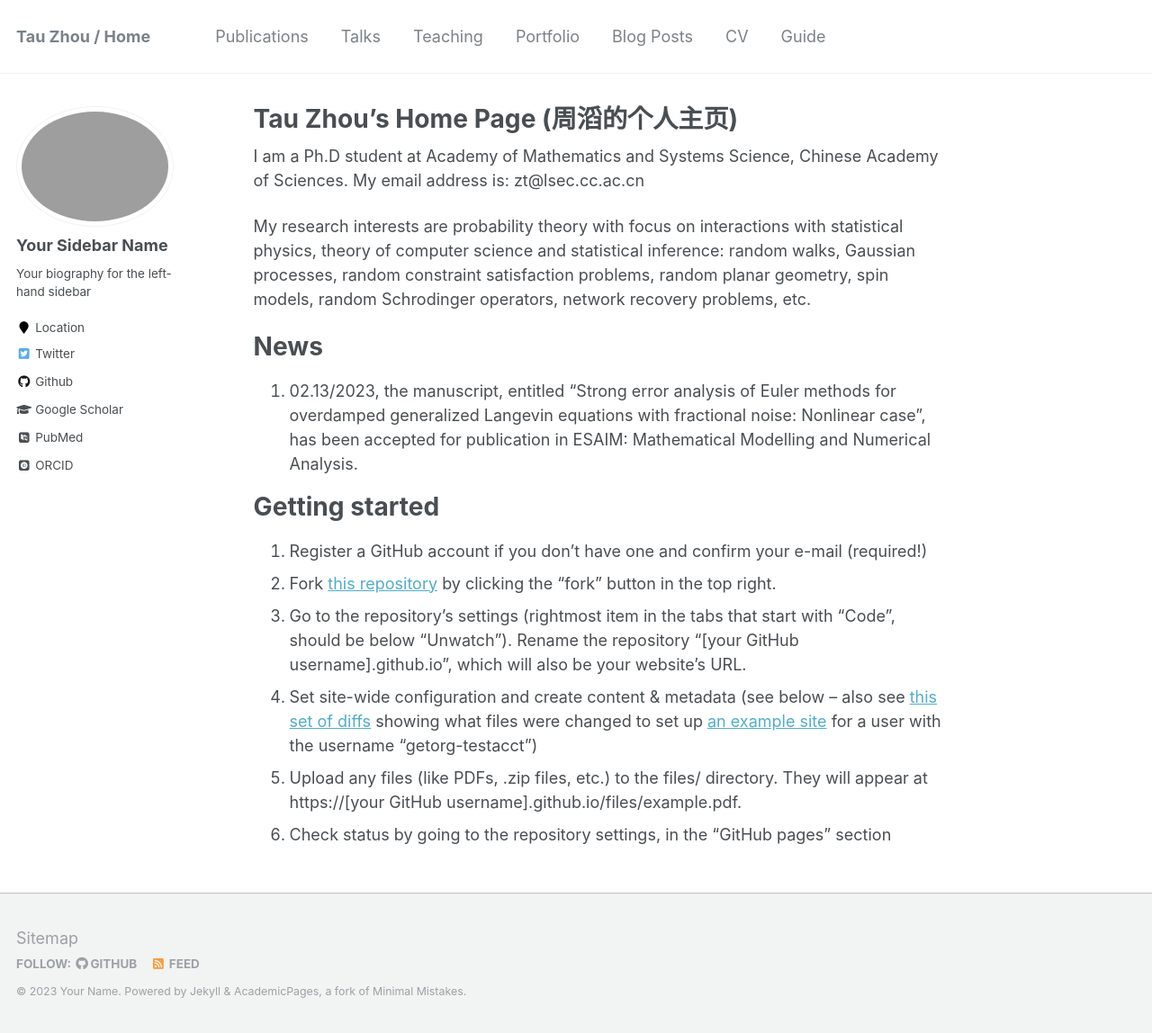
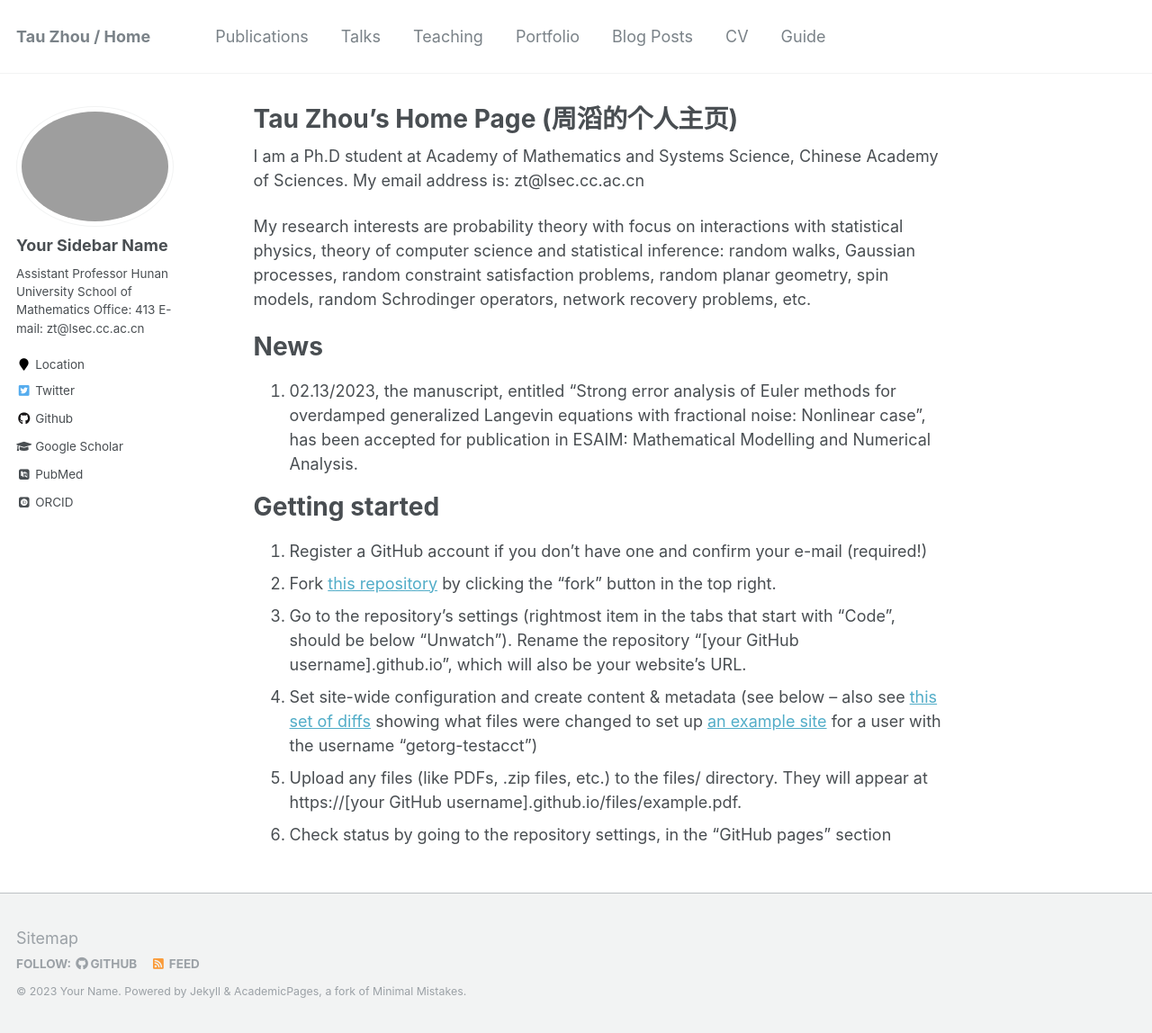
Before and after one commit to Tau-Zhou/Tau-Zhou.github.io, a Jekyll site: the page built from _pages/about.md, in a window 1280 px wide and 1148 px high. Shown: the whole window at 90% size. Built offline with Jekyll 4.4.1, drawn with Linux system fonts in a browser that asks for light colours; some web fonts are replaced.

Commit message:
Update _config.yml

```diff
--- a/_config.yml
+++ b/_config.yml
@@ -82,7 +82,11 @@ analytics:
 author:
   name             : "Your Sidebar Name"
   avatar           : "profile.png"
-  bio              : "Your biography for the left-hand sidebar"
+  bio              : "Assistant Professor
+                      Hunan University
+                      School of Mathematics
+                      Office: 413
+                      E-mail: zt@lsec.cc.ac.cn"
   location         : "Location"
   employer         :
   pubmed           : "https://www.ncbi.nlm.nih.gov/pubmed/?term=john+snow"
```
